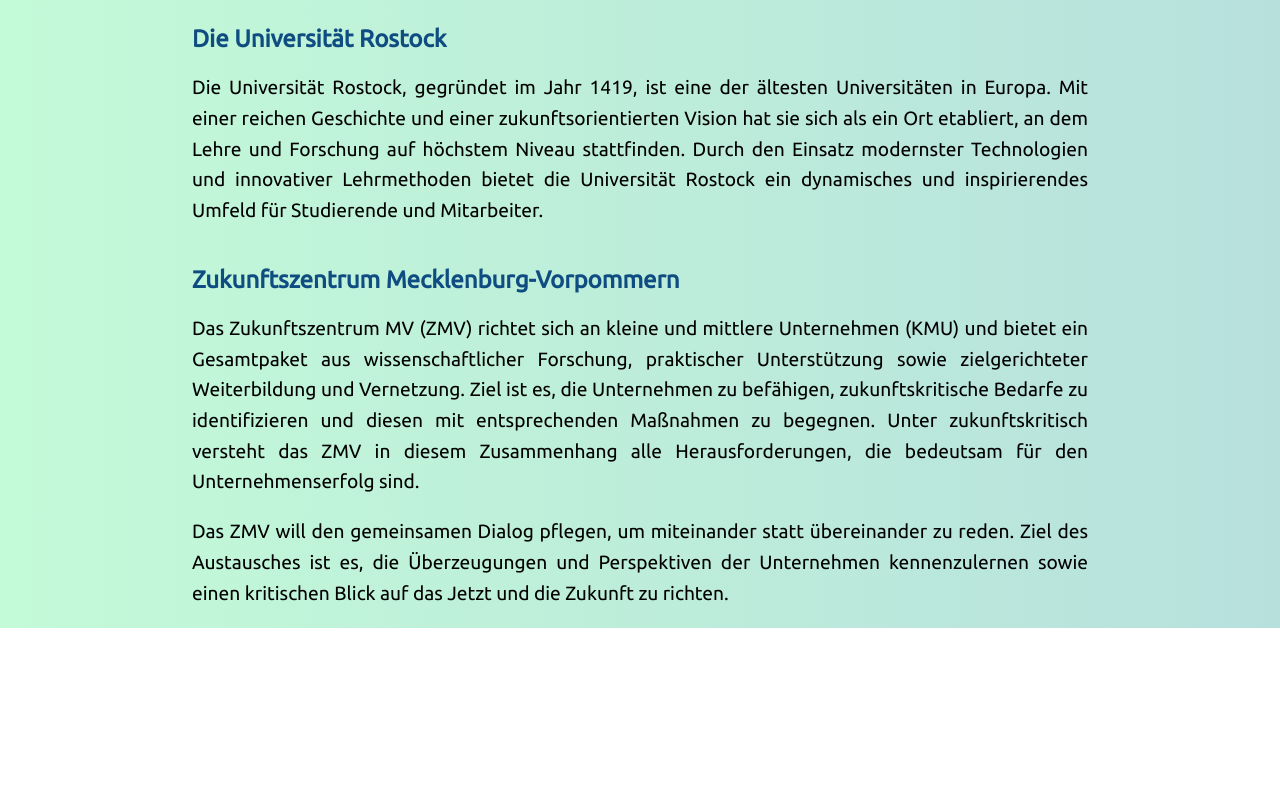
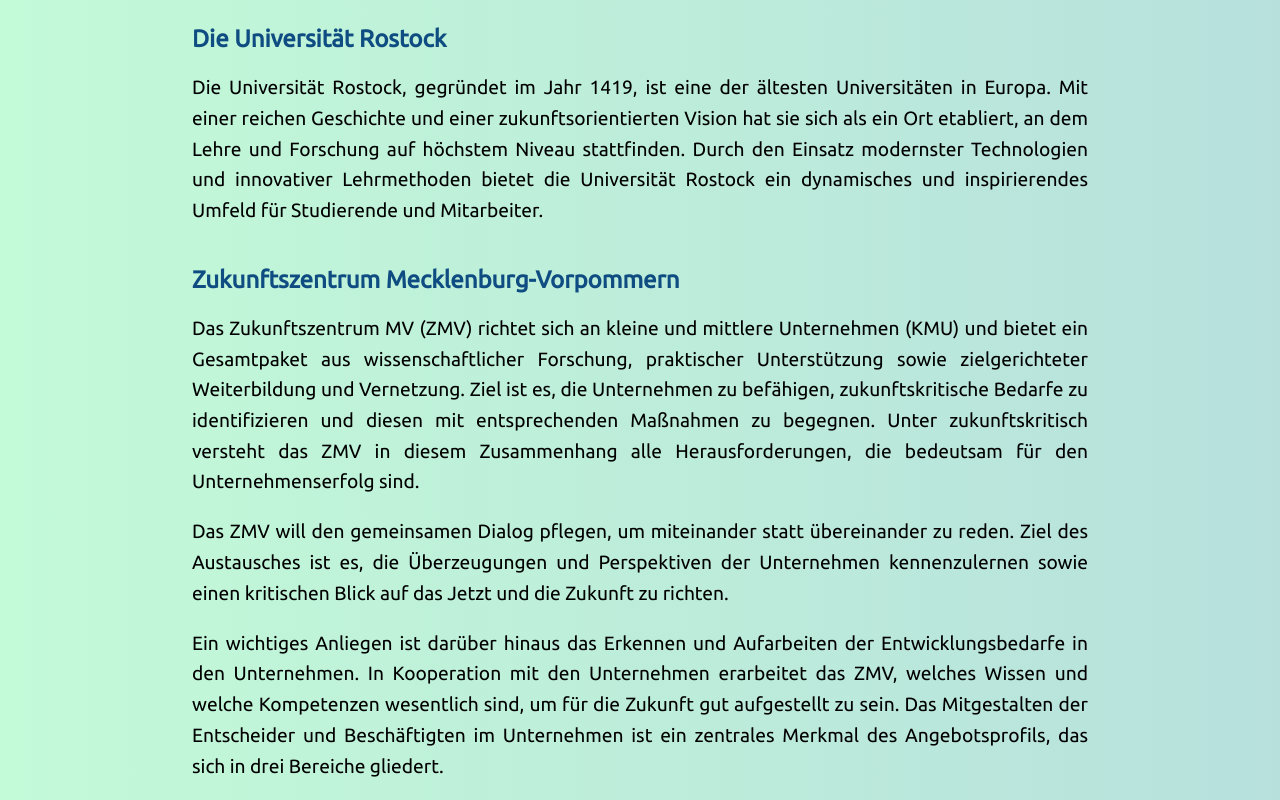
Before and after one commit to LeonGoergen/RpaSuitability, an Angular app: page /contact-page in a window 1280 px wide. Shown: the part 1007-1807 px from the top of the page. Before the commit the page ends 1635 px from the top, so only its background shows below. Built offline with nearby package versions, Linux system fonts and the light colour scheme.

Commit message:
about us

```diff
--- a/src/app/contact-page/about-us/about-us.component.html
+++ b/src/app/contact-page/about-us/about-us.component.html
@@ -15,6 +15,8 @@
     <p class="description">
       Das ZMV will den gemeinsamen Dialog pflegen, um miteinander statt übereinander zu reden. Ziel des Austausches ist es, die Überzeugungen und Perspektiven der Unternehmen kennenzulernen sowie einen kritischen Blick auf das Jetzt und die Zukunft zu richten.
     </p>
-
+    <p class="description">
+      Ein wichtiges Anliegen ist darüber hinaus das Erkennen und Aufarbeiten der Entwicklungsbedarfe in den Unternehmen. In Kooperation mit den Unternehmen erarbeitet das ZMV, welches Wissen und welche Kompetenzen wesentlich sind, um für die Zukunft gut aufgestellt zu sein. Das Mitgestalten der Entscheider und Beschäftigten im Unternehmen ist ein zentrales Merkmal des Angebotsprofils, das sich in drei Bereiche gliedert.
+    </p>
   </div>
 </div>
```
